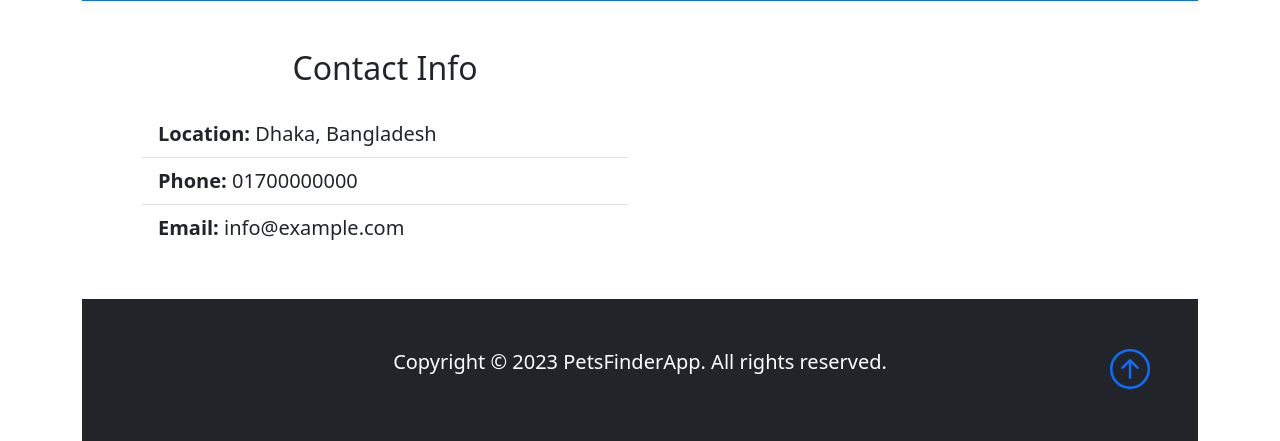
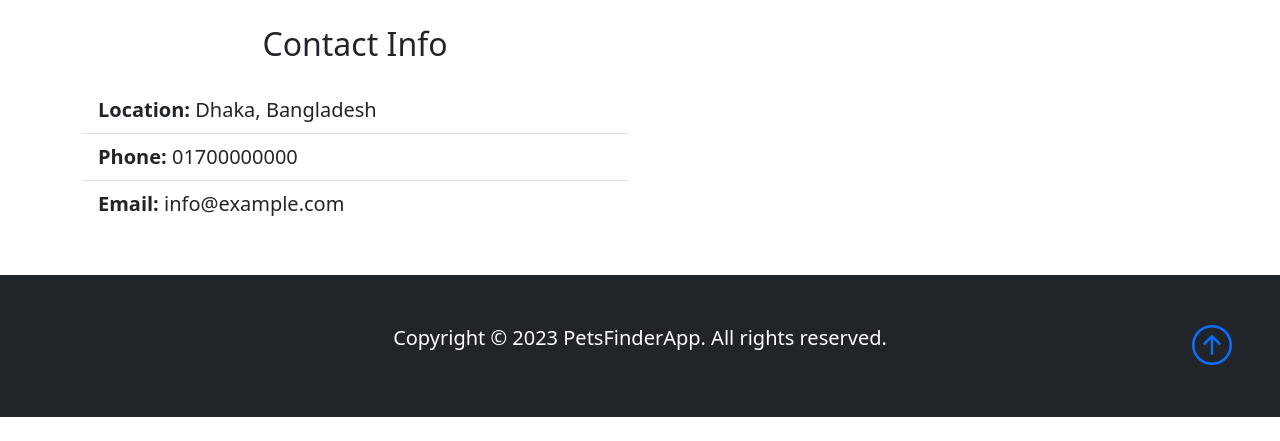
Before and after one commit to redwan-cse/pets-finder, a Django app: template src/PetsFinderApp/templates/PetsFinderApp/index.html in a window 1280 px wide; the page is wider, and only the part inside the window is pictured. Shown: the part 1523-1964 px from the top of that part. After the commit the page ends 1940 px from the top of that part, so only its background shows below. Run offline with Django 4.2, Linux system fonts and the light colour scheme; the template is opened without the code that fills it, so the values that code supplies are empty; parts of the project's set-up code (start-up, migrations or seed data) failed here and were passed over; some libraries are stand-ins or nearby versions.

Commit message:
index change

```diff
--- a/src/PetsFinderApp/templates/PetsFinderApp/index.html
+++ b/src/PetsFinderApp/templates/PetsFinderApp/index.html
@@ -12,7 +12,7 @@
   <title>Homepage | Pets Finder</title>
 </head>
 
-<body class="container">
+<body>
   <!-- Navbar -->
   <nav class="navbar navbar-expand-lg bg-dark navbar-dark py-3 fixed-top">
     <div class="container">
```
